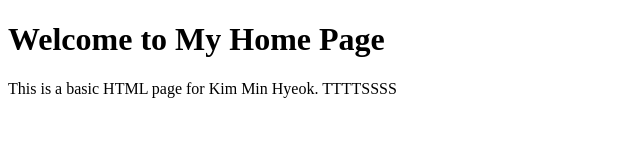
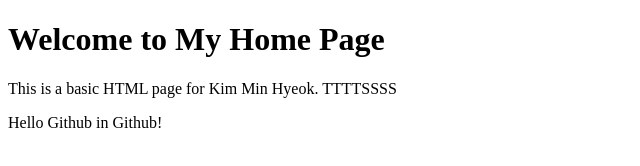
Before and after one commit to dumpling531/mycomputer, a plain HTML site: page index.html in a window 1280 px wide. Shown: the whole page, without its empty margins (0-640 px from the left). Drawn offline with Linux system fonts and the light colour scheme.

Commit message:
modified Hello.html on Github

```diff
--- a/index.html
+++ b/index.html
@@ -8,5 +8,6 @@
 <body>
     <h1>Welcome to My Home Page</h1>
     <p>This is a basic HTML page for Kim Min Hyeok. TTTTSSSS</p>
+    <p>Hello Github in Github!</p>
 </body>
 </html>
```
